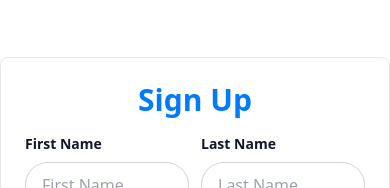
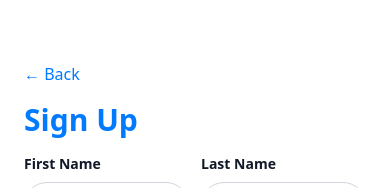
Before and after one commit to gouravkargwal/growcapitalfrontend, a Next.js app: page /signup in a window 390 px wide. Shown: the top 188 px of the page. Built offline with nearby package versions, Linux system fonts and the light colour scheme; no server answers.

Commit message:
fix: Improved design for SignupForm and SigninForm

```diff
--- a/src/Components/Form/SigninForm.tsx
+++ b/src/Components/Form/SigninForm.tsx
@@ -1,18 +1,20 @@
 import * as yup from "yup";
-import { useForm } from "react-hook-form";
+
+import FormButton from "../UI/FormButton";
+import GoogleAuthentication from "./GoogleAuthentication";
+import Image from "next/image";
+import InputField from "../UI/InputField";
+import Link from "next/link";
+import { RootState } from "@/Store/store";
 import { auth } from "@/lib/firebase";
-import { useRouter } from "next/navigation";
-import { yupResolver } from "@hookform/resolvers/yup";
-import Link from "next/link";
-import InputField from "../UI/InputField";
-import FormButton from "../UI/FormButton";
 import { signInUser } from "@/Feature/Auth/authSlice";
 import { useAppDispatch } from "@/hook/useAppDispatch";
-import GoogleAuthentication from "./GoogleAuthentication";
+import { useForm } from "react-hook-form";
+import { useRouter } from "next/navigation";
 import { useSelector } from "react-redux";
-import { RootState } from "@/Store/store";
-import Image from "next/image";
+import { yupResolver } from "@hookform/resolvers/yup";
 
+// Validation schema
 const passwordStrength = yup
   .string()
   .required("Password is required")
@@ -86,8 +88,14 @@ const SigninForm = () => {
 
       {/* Form Section */}
       <div className="w-full h-screen md:w-1/2 flex justify-center items-center bg-white">
-        <div className="max-w-md w-full p-6 sm:p-8 rounded-lg shadow-lg border border-gray-200">
-          <h2 className="text-4xl font-extrabold text-primary mb-6 text-center">
+        <div className="max-w-md w-full p-6 sm:p-8 rounded-none md:rounded-lg shadow-none md:shadow-lg md:border md:border-gray-200">
+          <button
+            className="mb-4 text-primary hover:text-primary-dark"
+            onClick={() => router.push("/")}
+          >
+            ← Back
+          </button>
+          <h2 className="text-4xl font-extrabold text-primary mb-6 md:text-center text-left">
             Sign in
           </h2>
           <form onSubmit={handleSubmit(onSubmit)}>
--- a/src/Components/Form/SignupForm.tsx
+++ b/src/Components/Form/SignupForm.tsx
@@ -112,10 +112,19 @@ const SignupForm = ({ referralCode }: { referralCode: string | undefined }) => {
 
       {/* Form Section */}
       <div className="w-full h-screen md:w-1/2 flex justify-center items-center bg-white">
-        <div className="max-w-md w-full p-6 sm:p-6 rounded-lg shadow-lg border border-gray-200">
-          <h2 className="text-3xl font-bold text-primary mb-4 text-center">
+        <div className="max-w-md w-full p-6 sm:p-6 rounded-none md:rounded-lg shadow-none md:shadow-lg md:border md:border-gray-200">
+          {/* Back button */}
+          <button
+            className="mb-4 text-primary hover:text-primary-dark"
+            onClick={() => router.push("/")}
+          >
+            ← Back
+          </button>
+
+          <h2 className="text-3xl font-bold text-primary mb-4 text-left md:text-center">
             Sign Up
           </h2>
+
           <form onSubmit={handleSubmit(onSubmit)}>
             {/* First Name and Last Name */}
             <div className="grid grid-cols-2 gap-3">
```
